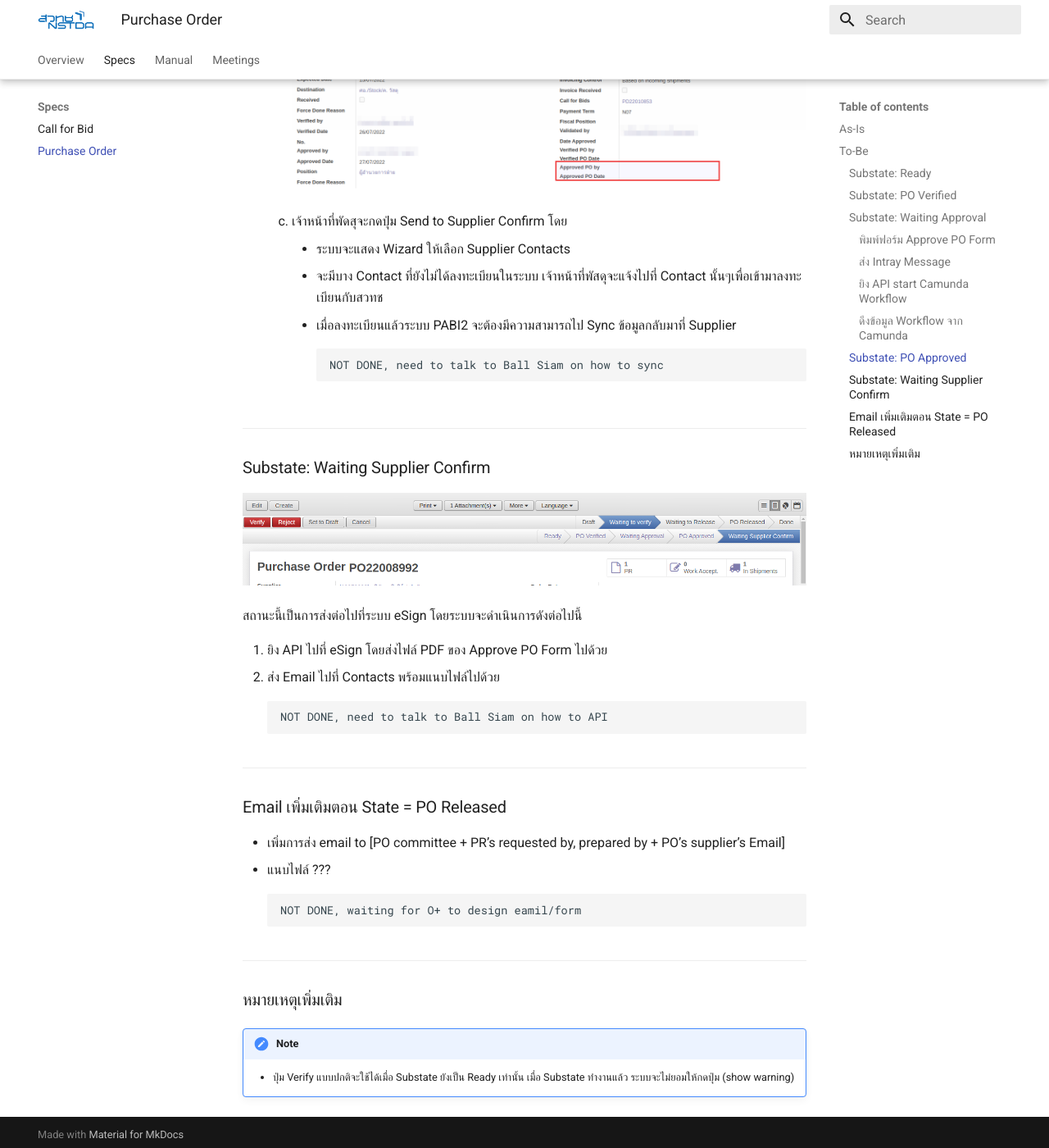
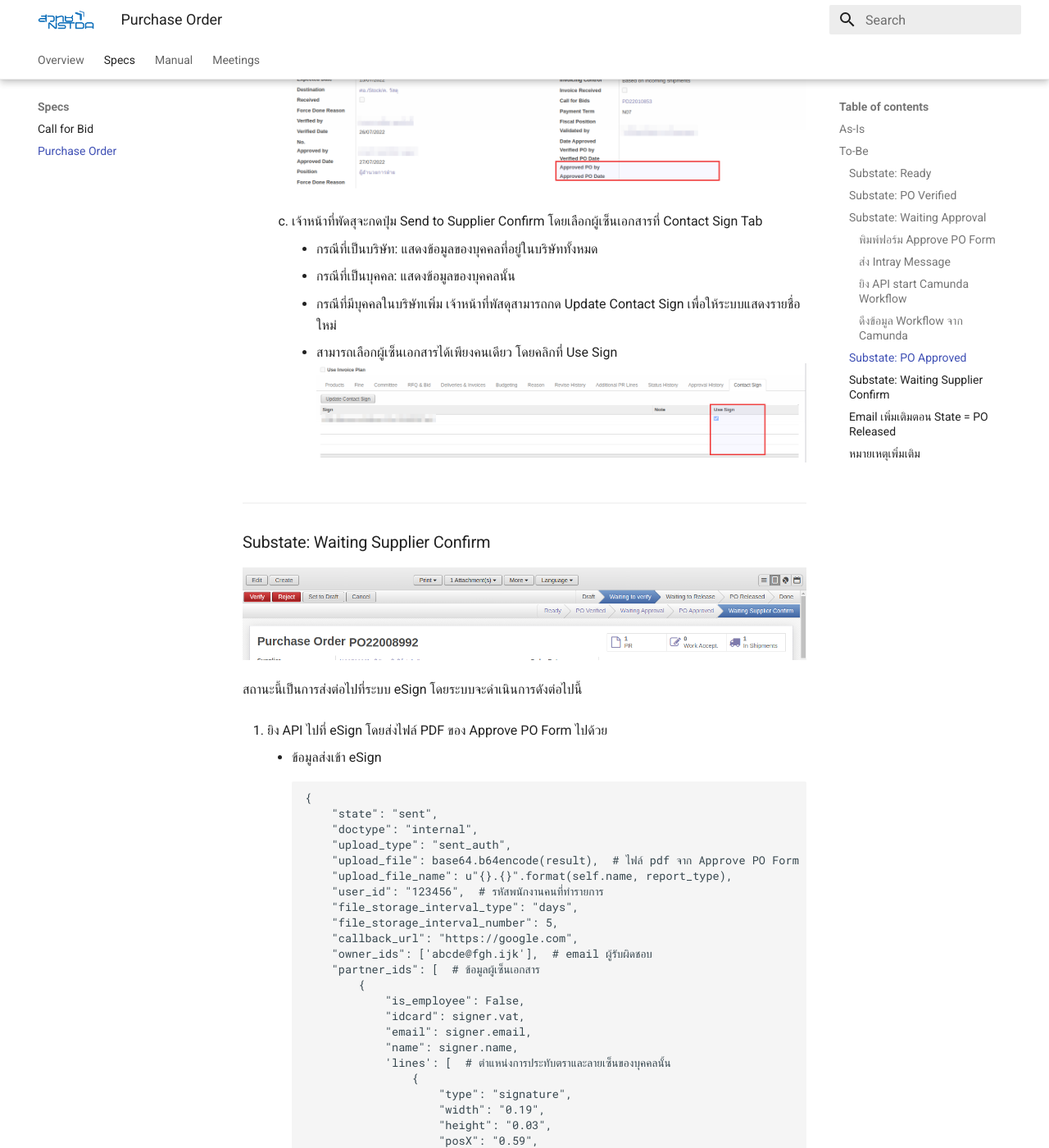
Before and after one commit to ecosoft-odoo/esign-mkdocs, an MkDocs documentation site: the page built from docs/specs/po.md, in a window 1280 px wide and 1400 px high, scrolled down 5478 px. Shown: the whole window at 82% size. Built offline with MkDocs 1.6.1 and Material for MkDocs 9.7.7, drawn with Linux system fonts in a browser that asks for light colours; some of the changed text lies outside the part shown.

Commit message:
[UPD] camunda + eSign

```diff
--- a/docs/specs/po.md
+++ b/docs/specs/po.md
@@ -161,12 +161,12 @@
     ![](pics/po5.png)
     2. แสดงชื่อผู้อนุมัติคนสุดท้าย (Approved PO by) และวันที่ส่งกลับมา (Approved PO Date) ใน Deliveries & Invoices Tab
     ![](pics/po5_1.png)
-    3. เจ้าหน้าที่พัดสุจะกดปุ่ม Send to Supplier Confirm โดย
-        * ระบบจะแสดง Wizard ให้เลือก Supplier Contacts
-        * จะมีบาง Contact ที่ยังไม่ได้ลงทะเบียนในระบบ เจ้าหน้าที่พัสดุจะแจ้งไปที่ Contact นั้นๆเพื่อเข้ามาลงทะเบียนกับสวทช
-        * เมื่อลงทะเบียนแล้วระบบ PABI2 จะต้องมีความสามารถไป Sync ข้อมูลกลับมาที่ Supplier
-
-                NOT DONE, need to talk to Ball Siam on how to sync
+    3. เจ้าหน้าที่พัดสุจะกดปุ่ม Send to Supplier Confirm โดยเลือกผู้เซ็นเอกสารที่ Contact Sign Tab
+        - กรณีที่เป็นบริษัท: แสดงข้อมูลของบุคคลที่อยู่ในบริษัททั้งหมด
+        - กรณีที่เป็นบุคคล: แสดงข้อมูลของบุคคลนั้น
+        - กรณีที่มีบุคคลในบริษัทเพิ่ม เจ้าหน้าที่พัสดุสามารถกด Update Contact Sign เพื่อให้ระบบแสดงรายชื่อใหม่
+        - สามารถเลือกผู้เซ็นเอกสารได้เพียงคนเดียว โดยคลิกที่ Use Sign
+        ![](pics/po5_3.png)
 
 ---
 
@@ -177,6 +177,49 @@
 สถานะนี้เป็นการส่งต่อไปที่ระบบ eSign โดยระบบจะดำเนินการดังต่อไปนี้
 
 1. ยิง API ไปที่ eSign โดยส่งไฟล์ PDF ของ Approve PO Form ไปด้วย
+
+    - ข้อมูลส่งเข้า eSign
+
+            {
+                "state": "sent",
+                "doctype": "internal",
+                "upload_type": "sent_auth",
+                "upload_file": base64.b64encode(result),  # ไฟล์ pdf จาก Approve PO Form
+                "upload_file_name": u"{}.{}".format(self.name, report_type),
+                "user_id": "123456",  # รหัสพนักงานคนที่ทำรายการ
+                "file_storage_interval_type": "days",
+                "file_storage_interval_number": 5,
+                "callback_url": "https://google.com",
+                "owner_ids": ['abcde@fgh.ijk'],  # email ผู้รับผิดชอบ
+                "partner_ids": [  # ข้อมูลผู้เซ็นเอกสาร
+                    {
+                        "is_employee": False,
+                        "idcard": signer.vat,
+                        "email": signer.email,
+                        "name": signer.name,
+                        'lines': [  # ตำแหน่งการประทับตราและลายเซ็นของบุคคลนั้น
+                            {
+                                "type": "signature",
+                                "width": "0.19",
+                                "height": "0.03",
+                                "posX": "0.59",
+                                "posY": "0.81",
+                                "page": "1",
+                            },
+                            {  # ถ้าบริษัท หรือบุคคลนั้นมีคำว่า "และประทับตรา" ให้ส่งตราประทับด้วย
+                                "type": "seal_stamp",
+                                "seal_stamp": "base64...",
+                                "width": "0.14",
+                                "height": "0.03",
+                                "posX": "0.63",
+                                "posY": "0.88",
+                                "page": '1',
+                            }
+                        ]
+                    }
+                ],
+            }
+
 2. ส่ง Email ไปที่ Contacts พร้อมแนบไฟล์ไปด้วย
 
         NOT DONE, need to talk to Ball Siam on how to API
```
Also changed, not shown: docs/specs/pics/po5_3.png (added).
